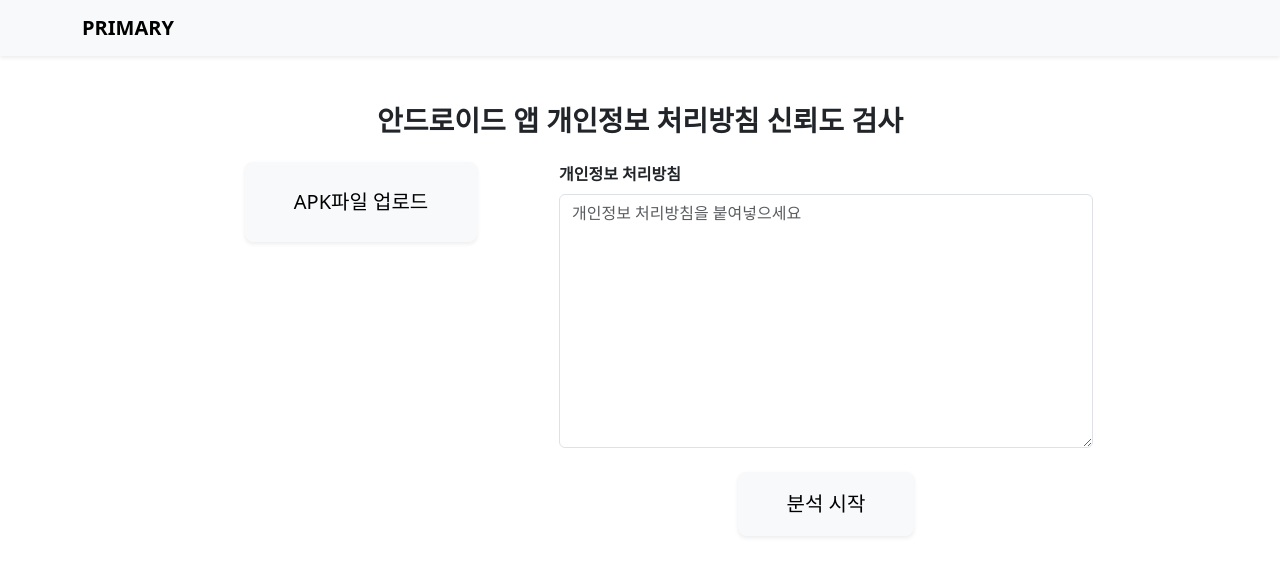
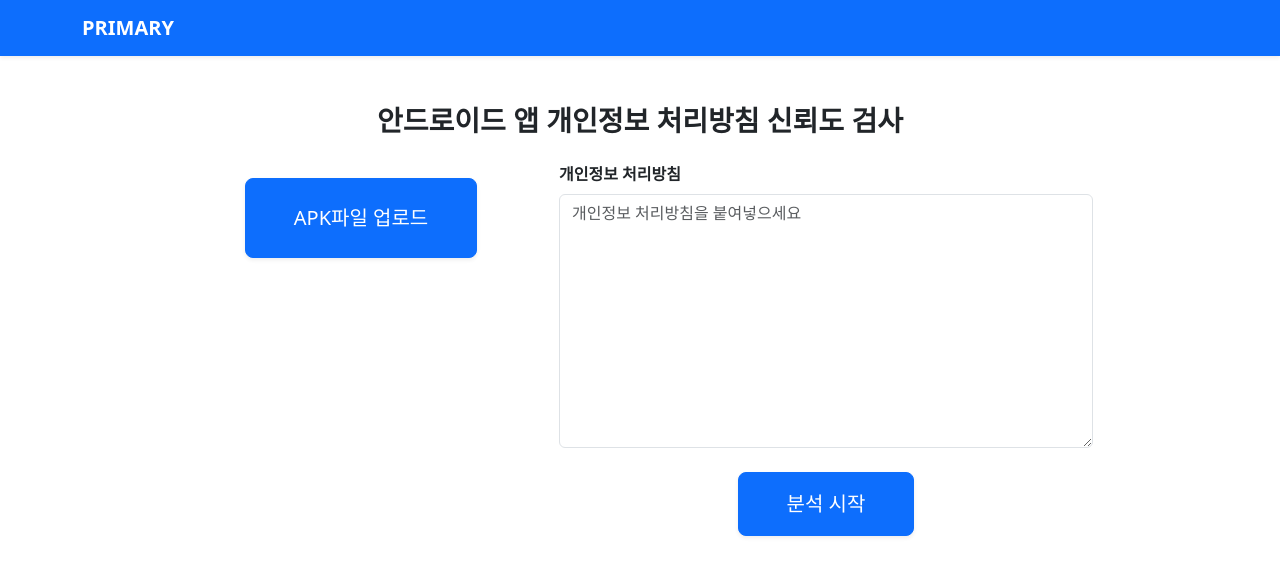
Before and after one commit to shynkim/primary, a Django app: template templates/home.html in a window 1280 px wide. Shown: the top 576 px of the page. Run offline with Django 5.2, Linux system fonts and the light colour scheme; the template is opened without the code that fills it, so the values that code supplies are empty; parts of the project's set-up code (start-up, migrations or seed data) failed here and were passed over.

Commit message:
0921 final

```diff
--- a/templates/base.html
+++ b/templates/base.html
@@ -6,10 +6,10 @@
     <link href="https://cdn.jsdelivr.net/npm/bootstrap@5.3.2/dist/css/bootstrap.min.css" rel="stylesheet">
 </head>
 <body>
-    <!-- 상단 헤더 -->
-    <nav class="navbar navbar-light bg-light shadow-sm">
+    <!-- 상단 헤더 (파란색) -->
+    <nav class="navbar navbar-expand-lg navbar-dark bg-primary shadow-sm">
         <div class="container">
-            <a class="navbar-brand fw-bold" href="/">PRIMARY</a>
+            <a class="navbar-brand fw-bold text-white" href="/">PRIMARY</a>
         </div>
     </nav>
 
--- a/templates/home.html
+++ b/templates/home.html
@@ -9,15 +9,14 @@
 <div class="row justify-content-center align-items-start">
     <!-- 왼쪽: APK 업로드 -->
     <div class="col-md-4 d-flex flex-column align-items-center mb-3">
-            <form method="post" enctype="multipart/form-data">
+        <form method="post" enctype="multipart/form-data" class="mt-3"><!-- 👈 살짝 내려오기 -->
             {% csrf_token %}
             <input type="file" name="apk_file" id="apk_file" hidden onchange="this.form.submit()">
-                <label for="apk_file" class="btn btn-light btn-lg px-5 py-4 shadow-sm">
+            <label for="apk_file" class="btn btn-primary btn-lg px-5 py-4 shadow-sm">
                 APK파일 업로드
             </label>
         </form>
 
-            <!-- ✅ 업로드된 파일명 표시 -->
         {% if uploaded_file %}
             <p class="mt-3 text-success fw-bold">업로드된 파일: {{ uploaded_file }}</p>
         {% endif %}
@@ -28,17 +27,18 @@
         <form method="post" action="{% url 'success' %}">
             {% csrf_token %}
             <label for="policy" class="form-label fw-bold">개인정보 처리방침</label>
-                <textarea id="policy" name="policy_text" class="form-control" rows="10" placeholder="개인정보 처리방침을 붙여넣으세요"></textarea>
+            <textarea id="policy" name="policy_text" class="form-control" rows="10"
+                      placeholder="개인정보 처리방침을 붙여넣으세요"></textarea>
 
             <div class="mt-4 text-center">
-                    <button type="submit" class="btn btn-light btn-lg px-5 py-3 shadow-sm">분석 시작</button>
+                <button type="submit" class="btn btn-primary btn-lg px-5 py-3 shadow-sm">
+                    분석 시작
+                </button>
             </div>
         </form>
     </div>
 </div>
-</div>
 
-<!-- ✅ 업로드 성공 팝업 -->
 {% if uploaded_file %}
 <script>
     alert("파일 업로드를 성공했습니다! ({{ uploaded_file }})");
--- a/templates/success.html
+++ b/templates/success.html
@@ -6,10 +6,8 @@
 <div class="card p-4 shadow-sm">
     <h2 class="mb-3">분석 결과 페이지 🎉</h2>
 
-    {% if policy_text %}
-        <p><strong>입력한 처리방침:</strong></p>
-        <div class="border p-3" style="white-space:pre-wrap;">{{ policy_text }}</div>
-    {% endif %}
+    <!-- 처리방침 출력 부분 제거 -->
+    <p>분석이 완료되었습니다.</p>
 
     <a href="/" class="btn btn-primary mt-3">홈으로 돌아가기</a>
 </div>
```
Lines whose indentation alone changed are shown as unchanged.
